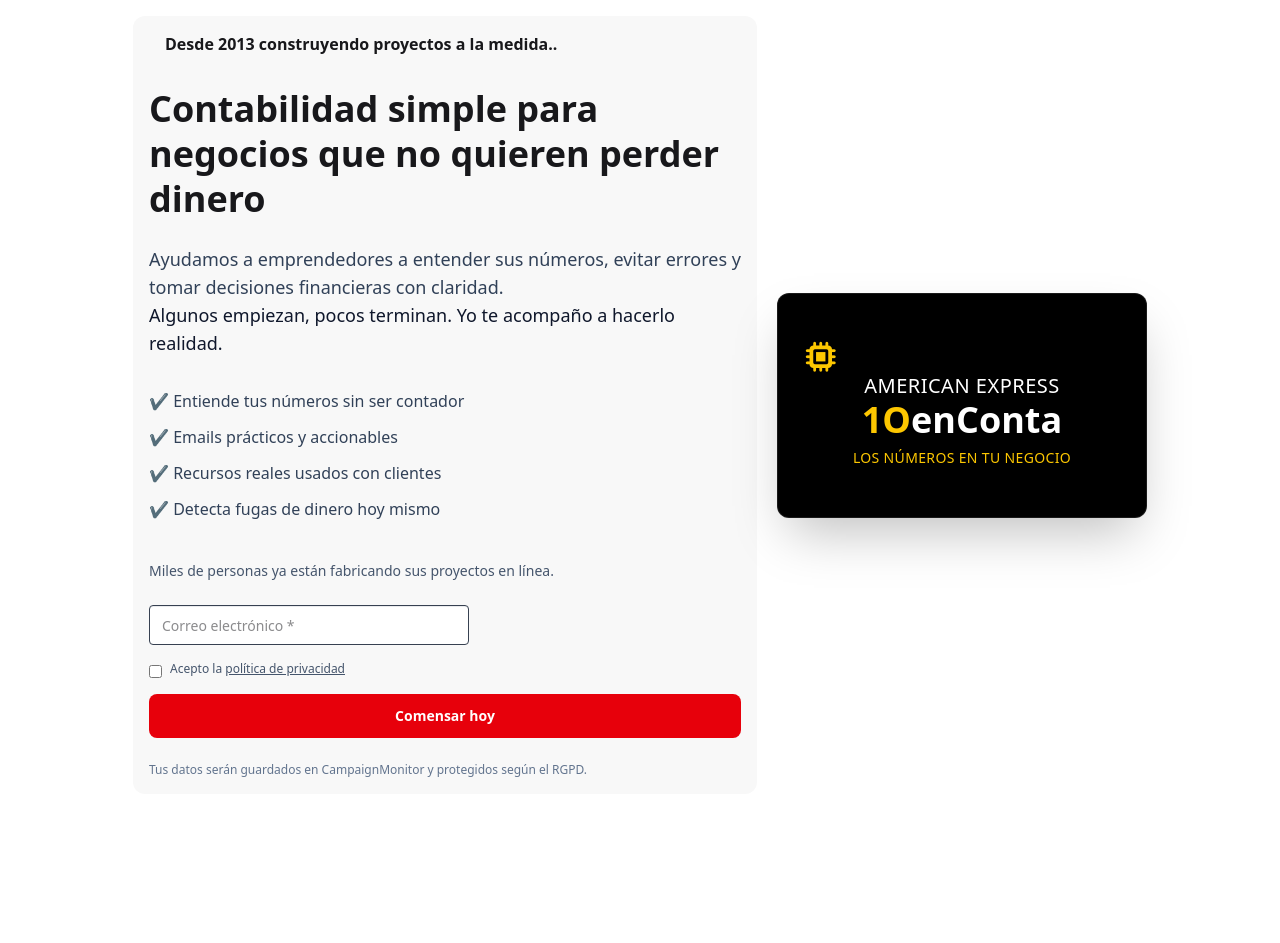
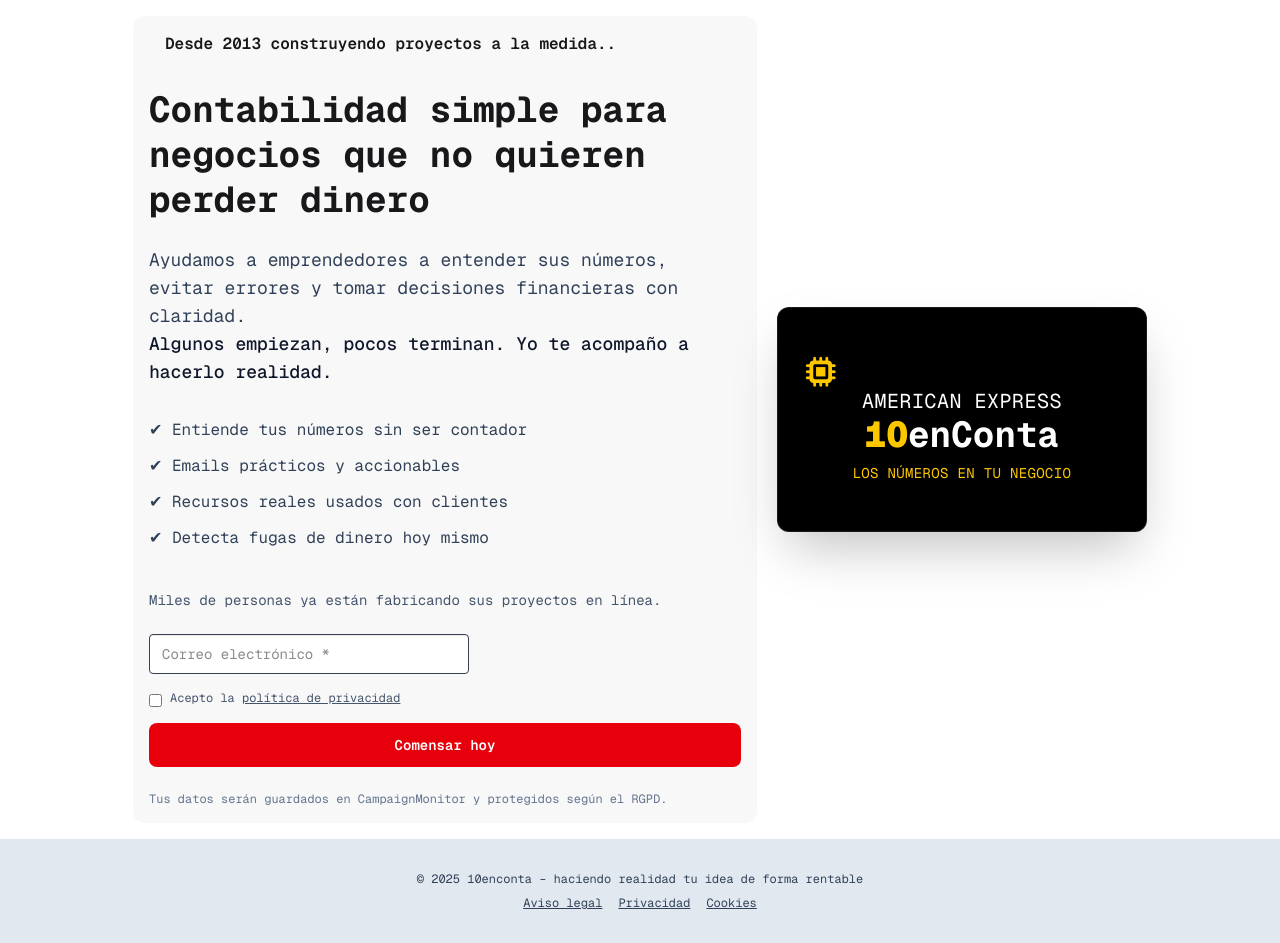
Before and after one commit to 10enconta/website10enconta, a Next.js app: page / in a window 1280 px wide. Before the commit the page ends 810 px from the top, so only its background shows below. Built offline with nearby package versions, Linux system fonts and the light colour scheme; no server answers.

Commit message:
feat(layout): add footer y gogle analitcs

```diff
--- a/src/app/layout.jsx
+++ b/src/app/layout.jsx
@@ -1,29 +1,41 @@
-import { Geist, Geist_Mono } from "next/font/google";
-import "./globals.css";
+import { Geist, Geist_Mono } from "next/font/google"
+import "./globals.css"
+// import Navbar from "@/components/Navbar"
+import Footer from "@/components/Footer"
+import GoogleAnalytics from "@/components/GoogleAnalytics"
 
 const geistSans = Geist({
     variable: "--font-geist-sans",
     subsets: ["latin"],
-});
+})
 
 const geistMono = Geist_Mono({
     variable: "--font-geist-mono",
     subsets: ["latin"],
-});
+})
 
 export const metadata = {
     title: "10enconta",
     description: "Contabilidad Guatemala",
-};
+}
 
 export default function RootLayout({ children }) {
     return (
-    <html lang="en">
+        <html lang="en" data-theme="light" suppressHydrationWarning>
             <body
-        className={`${geistSans.variable} ${geistMono.variable} antialiased`}
-      >
-        {children}
+                className={`${geistSans.className} ${geistMono.className} antialiased`}>
+                <GoogleAnalytics />
+                <div
+                    style={{
+                        minHeight: "100vh",
+                        display: "flex",
+                        flexDirection: "column",
+                    }}>
+                    {/* <Navbar /> */}
+                    <main style={{ flexGrow: 1 }}>{children}</main>
+                    <Footer />
+                </div>
             </body>
         </html>
-  );
+    )
 }
```
Lines whose indentation alone changed are shown as unchanged.
